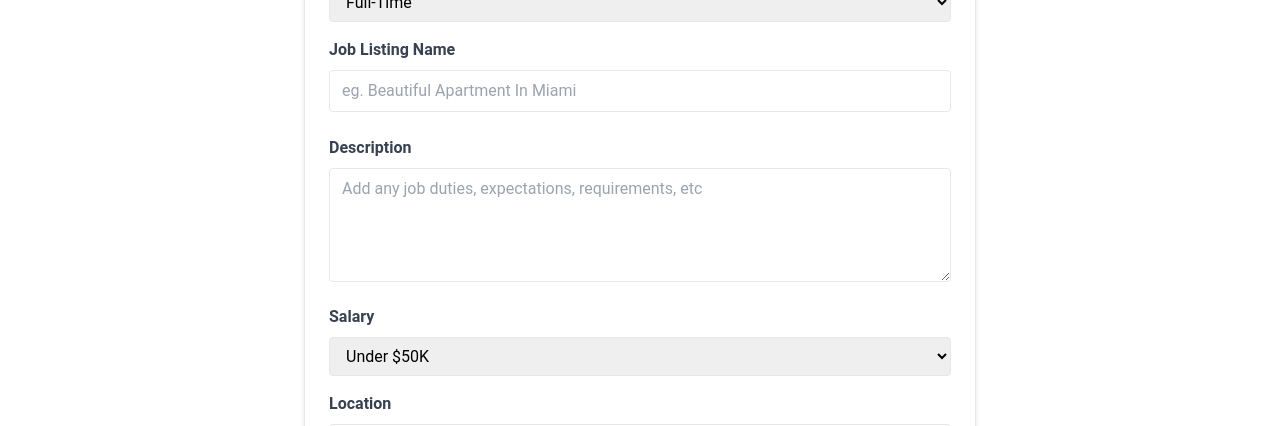
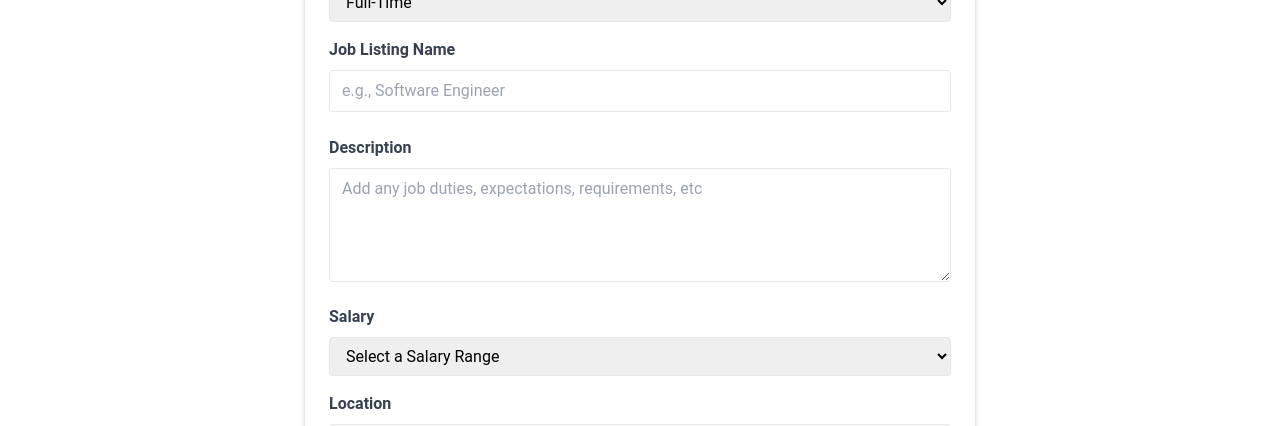
Before and after one commit to MikiChristian07/Angular-jobs, a React (Vite) app: page /add-job in a window 1280 px wide. Shown: the part 319-745 px from the top of the page. Built offline with nearby package versions, Linux system fonts and the light colour scheme.

Commit message:
Minor refractor to the App component

```diff
--- a/src/App.jsx
+++ b/src/App.jsx
@@ -7,6 +7,12 @@ import NotFoundPage from './pages/NotFoundPage';
 import JobPage, { jobLoader } from './pages/JobPage';
 import AddJobPage from './pages/AddJobPage';
 
+const App = () => {
+
+  const addJob = (newJob) => {
+    console.log(newJob);
+  }
+
   // Define the routes using createBrowserRouter
   const router = createBrowserRouter([
     {
@@ -15,7 +21,7 @@ const router = createBrowserRouter([
       children: [
         { index: true, element: <HomePage /> },
         { path: 'jobs', element: <JobsPage /> },
-      { path: 'add-job', element: <AddJobPage /> },
+        { path: 'add-job', element: <AddJobPage addJobSubmit={addJob} /> },
         {
           path: 'jobs/:id',
           element: <JobPage />,
@@ -26,8 +32,9 @@ const router = createBrowserRouter([
     },
   ]);
 
-const App = () => {
+
   return <RouterProvider router={router} />;
+
 };
 
 export default App;
--- a/src/pages/AddJobPage.jsx
+++ b/src/pages/AddJobPage.jsx
@@ -1,30 +1,63 @@
-import { useState } from "react"
+/* eslint-disable react/prop-types */
+import { useState } from "react";
+import { useNavigate } from "react-router-dom";
 
-const AddJobPage = () => {
+const AddJobPage = ({ addJobSubmit }) => {
+  const [title, setTitle] = useState("");
+  const [type, setType] = useState("Full-Time");
+  const [location, setLocation] = useState("");
+  const [description, setDescription] = useState("");
+  const [salary, setSalary] = useState("Under $50k");
+  const [companyName, setCompanyName] = useState("");
+  const [companyDescription, setCompanyDescription] = useState("");
+  const [contactEmail, setContactEmail] = useState("");
+  const [contactPhone, setContactPhone] = useState("");
 
-    const [title, setTitle] = useState('');
-    const [type, setType] = useState('');
-    const [location, setLocation] = useState('');
-    const [description, setDescription] = useState('');
-    const [salary, setSalary] = useState('');
-    const [companyName, setCompanyName] = useState('');
-    const [companyDescription, setCompanyDescription] = useState('');
-    const [contactEmail, setContactEmail] = useState('');
-    const [contactPhone, setContactPhone] = useState('');
+  const navigate = useNavigate();
+
+  const submitForm = (e) => {
+    e.preventDefault();
+
+    const newJob = {
+      title,
+      type,
+      location,
+      description,
+      salary,
+      company: {
+        name: companyName,
+        description: companyDescription,
+        contactEmail,
+        contactPhone,
+      },
+    };
+
+    // Example of handling the form submission
+    addJobSubmit(newJob);
+
+    return navigate('/jobs')
+
+    // Reset the form after submission
+    // setTitle("");
+    // setType("");
+    // setLocation("");
+    // setDescription("");
+    // setSalary("");
+    // setCompanyName("");
+    // setCompanyDescription("");
+    // setContactEmail("");
+    // setContactPhone("");
+  };
 
   return (
     <section className="bg--50">
       <div className="container m-auto max-w-2xl py-24">
-        <div
-          className="bg-white px-6 py-8 mb-4 shadow-md rounded-md border m-4 md:m-0"
-        >
-          <form>
+        <div className="bg-white px-6 py-8 mb-4 shadow-md rounded-md border m-4 md:m-0">
+          <form onSubmit={submitForm}>
             <h2 className="text-3xl text-center font-semibold mb-6">Add Job</h2>
 
             <div className="mb-4">
-              <label
-                htmlFor="type"
-                className="block text-gray-700 font-bold mb-2">
+              <label htmlFor="type" className="block text-gray-700 font-bold mb-2">
                 Job Type
               </label>
               <select
@@ -35,6 +68,7 @@ const AddJobPage = () => {
                 value={type}
                 onChange={(e) => setType(e.target.value)}
               >
+                <option value="">Select a Job Type</option>
                 <option value="Full-Time">Full-Time</option>
                 <option value="Part-Time">Part-Time</option>
                 <option value="Remote">Remote</option>
@@ -43,26 +77,25 @@ const AddJobPage = () => {
             </div>
 
             <div className="mb-4">
-              <label className="block text-gray-700 font-bold mb-2"
-                >Job Listing Name</label
-              >
+              <label htmlFor="title" className="block text-gray-700 font-bold mb-2">
+                Job Listing Name
+              </label>
               <input
                 type="text"
                 id="title"
                 name="title"
                 className="border rounded w-full py-2 px-3 mb-2"
-                placeholder="eg. Beautiful Apartment In Miami"
+                placeholder="e.g., Software Engineer"
                 required
                 value={title}
                 onChange={(e) => setTitle(e.target.value)}
               />
             </div>
+
             <div className="mb-4">
-              <label
-                htmlFor="description"
-                className="block text-gray-700 font-bold mb-2"
-                >Description</label
-              >
+              <label htmlFor="description" className="block text-gray-700 font-bold mb-2">
+                Description
+              </label>
               <textarea
                 id="description"
                 name="description"
@@ -75,9 +108,9 @@ const AddJobPage = () => {
             </div>
 
             <div className="mb-4">
-                <label htmlFor="type" className="block text-gray-700 font-bold mb-2">
-                    Salary
-                </label>
+              <label htmlFor="salary" className="block text-gray-700 font-bold mb-2">
+                Salary
+              </label>
               <select
                 id="salary"
                 name="salary"
@@ -86,6 +119,7 @@ const AddJobPage = () => {
                 value={salary}
                 onChange={(e) => setSalary(e.target.value)}
               >
+                <option value="">Select a Salary Range</option>
                 <option value="Under $50K">Under $50K</option>
                 <option value="$50K - 60K">$50K - $60K</option>
                 <option value="$60K - 70K">$60K - $70K</option>
@@ -100,16 +134,16 @@ const AddJobPage = () => {
               </select>
             </div>
 
-            <div className='mb-4'>
-              <label className='block text-gray-700 font-bold mb-2'>
+            <div className="mb-4">
+              <label htmlFor="location" className="block text-gray-700 font-bold mb-2">
                 Location
               </label>
               <input
-                type='text'
-                id='location'
-                name='location'
-                className='border rounded w-full py-2 px-3 mb-2'
-                placeholder='Company Location'
+                type="text"
+                id="location"
+                name="location"
+                className="border rounded w-full py-2 px-3 mb-2"
+                placeholder="Company Location"
                 required
                 value={location}
                 onChange={(e) => setLocation(e.target.value)}
@@ -119,9 +153,9 @@ const AddJobPage = () => {
             <h3 className="text-2xl mb-5">Company Info</h3>
 
             <div className="mb-4">
-              <label htmlFor="company" className="block text-gray-700 font-bold mb-2"
-                >Company Name</label
-              >
+              <label htmlFor="company" className="block text-gray-700 font-bold mb-2">
+                Company Name
+              </label>
               <input
                 type="text"
                 id="company"
@@ -137,8 +171,9 @@ const AddJobPage = () => {
               <label
                 htmlFor="company_description"
                 className="block text-gray-700 font-bold mb-2"
-                >Company Description</label
               >
+                Company Description
+              </label>
               <textarea
                 id="company_description"
                 name="company_description"
@@ -151,11 +186,9 @@ const AddJobPage = () => {
             </div>
 
             <div className="mb-4">
-              <label
-                htmlFor="contact_email"
-                className="block text-gray-700 font-bold mb-2"
-                >Contact Email</label
-              >
+              <label htmlFor="contact_email" className="block text-gray-700 font-bold mb-2">
+                Contact Email
+              </label>
               <input
                 type="email"
                 id="contact_email"
@@ -167,12 +200,11 @@ const AddJobPage = () => {
                 onChange={(e) => setContactEmail(e.target.value)}
               />
             </div>
+
             <div className="mb-4">
-              <label
-                htmlFor="contact_phone"
-                className="block text-gray-700 font-bold mb-2"
-                >Contact Phone</label
-              >
+              <label htmlFor="contact_phone" className="block text-gray-700 font-bold mb-2">
+                Contact Phone
+              </label>
               <input
                 type="tel"
                 id="contact_phone"
@@ -196,8 +228,7 @@ const AddJobPage = () => {
         </div>
       </div>
     </section>
-
-  )
+  );
 }
 
-export default AddJobPage
+export default AddJobPage;
--- a/src/pages/JobPage.jsx
+++ b/src/pages/JobPage.jsx
@@ -13,7 +13,6 @@ const JobPage = () => {
 
     return (
         <>
-
             <section>
                 <div className="container m-auto py-6 px-6">
                     <Link
```
Lines whose indentation alone changed are shown as unchanged.
